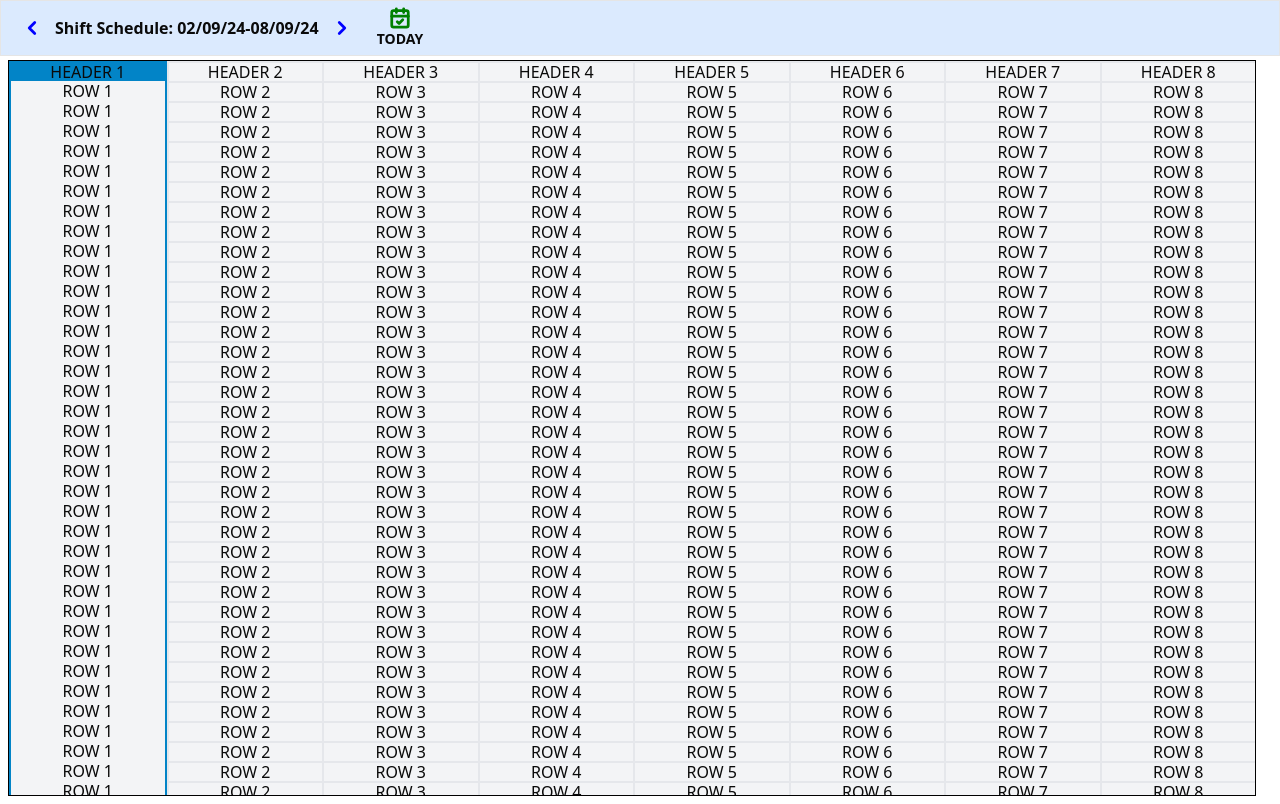
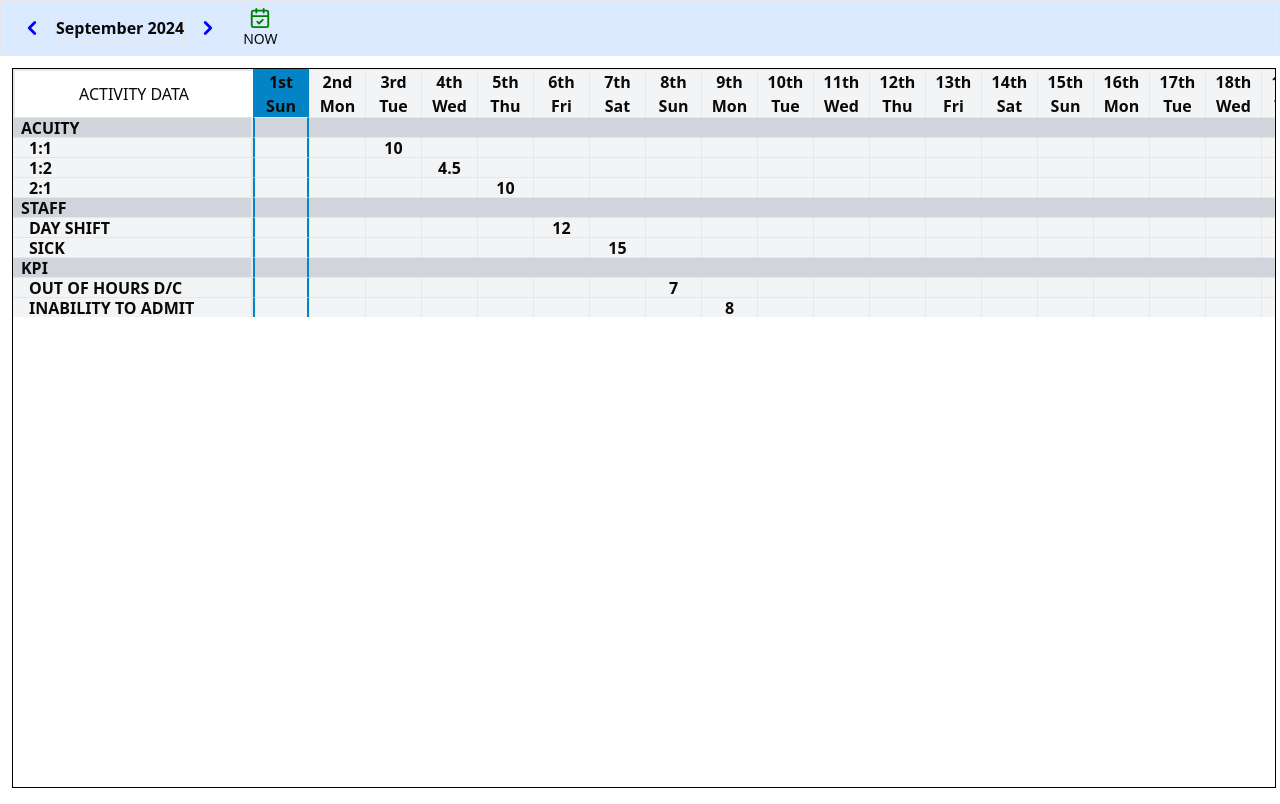
Before and after one commit to cyberblitz/components_examples, a Next.js app: page /schedule in a window 1280 px wide. Built offline with nearby package versions, Linux system fonts and the light colour scheme.

Commit message:
working scrolling and selection

```diff
--- a/app/schedule/components/header_bar.tsx
+++ b/app/schedule/components/header_bar.tsx
@@ -1,42 +1,49 @@
 "use client";
-import { addDays, eachDayOfInterval, format, parseISO, startOfWeek, subDays } from "date-fns";
+import { addMonths, eachDayOfInterval, endOfMonth, format, parseISO, startOfMonth, subMonths } from "date-fns"
 import { Button } from "@/components/ui/button";
 import { CalendarCheck, ChevronLeft, ChevronRight } from "lucide-react";
-import { useState } from "react";
+import { useState, useCallback, useEffect } from "react";
 
-export default function  HeaderBar() {
+type Tprops = {
+    selectedMonth: (datesInMonth: Date[]) => void
 
-    const scheduleToday = parseISO(startOfWeek(new Date(), { weekStartsOn: 1 }).toISOString())
+}
+
+export default function  HeaderBar({selectedMonth}: Tprops) {
+
+    const scheduleToday = parseISO(startOfMonth(new Date()).toISOString())
 
     const [startDate, setStartDate] = useState(scheduleToday)
-    const [selectedDate, setSelectedDate] = useState<string | null>(null);
+    // const [selectedDate, setSelectedDate] = useState<string | null>(null);
 
-    const nextDate = () => setStartDate(addDays(startDate, 7))
+    const nextDate = () => setStartDate(addMonths(startDate, 1))
 
-    const prevDate = () => setStartDate(subDays(startDate, 7))
+    const prevDate = () => setStartDate(subMonths(startDate, 1))
 
     const moveToday = () => setStartDate(scheduleToday)
 
-    const endDate = addDays(startDate, 6)
+    const endDate = endOfMonth(startDate)
 
-    const dates = eachDayOfInterval({ start: startDate, end: endDate });
+    const datesInMonth = eachDayOfInterval({ start: startDate, end: endDate });
 
-    const handleHeaderClick = (date: Date) => selectedDate === date.toISOString() ? setSelectedDate(null) : setSelectedDate(date.toISOString())
+    //const handleHeaderClick = (date: Date) => selectedDate === date.toISOString() ? setSelectedDate(null) : setSelectedDate(date.toISOString())
+
+       useEffect(() => selectedMonth(datesInMonth),[startDate])
 
 
     return (
 
-<div className={`flex flex-row w-full items-center border p-2 bg-blue-100 sticky top-0 h-14`}>
+            <div className={`flex flex-row w-full items-center border p-2 bg-blue-100 sticky top-0 h-14`}>
                 <Button variant={'ghost'} size={'sm'} onClick={prevDate}>
                     <ChevronLeft strokeWidth={3} size={22} color={'blue'} />
                 </Button>
-                <h1 className="font-bold">Shift Schedule: {format(startDate, 'dd/MM/yy')}-{format(endDate, 'dd/MM/yy')}</h1>
+                <h1 className="font-bold min-w-32 border text-center">{format(startDate, 'MMMM yyyy')}</h1>
                 <Button variant={'ghost'} size={'sm'} onClick={nextDate}>
                     <ChevronRight strokeWidth={3} size={22} color={'blue'} />
                 </Button>
                 <Button variant={'ghost'} size={'sm'} onClick={moveToday}>
-                    <div className={`flex flex-col items-center justify-center`}><CalendarCheck strokeWidth={3} size={22} color={'green'} />
-                        <span className={`font-black`}>TODAY</span>
+                    <div className={`flex flex-col items-center justify-center`}><CalendarCheck strokeWidth={2} size={22} color={'green'} />
+                        <span className={``}>NOW</span>
                     </div>
                 </Button>
             </div>
--- a/app/schedule/components/outer_border_highlight_by_row.tsx
+++ b/app/schedule/components/outer_border_highlight_by_row.tsx
@@ -1,79 +1,177 @@
 "use client";
 
 import { cn } from '@/utils/cn';
-import { CalendarCheck, ChevronLeft, ChevronRight } from 'lucide-react';
-import React, { useState } from 'react';
+import React, { useMemo, useState } from 'react';
 import { Button } from '../../../components/ui/button';
+import { format, isEqual, startOfMonth, startOfWeek, toDate } from 'date-fns';
+import HeaderBar from './header_bar';
+
+
+type activityData = {
+    id: number
+    date: string
+    group: string
+    title: string
+    value: string
+}
+
+type activityDataByTitle ={
+    group: string
+    data: activityData[];
+
+
+}
+
+const shifts: activityData[] = [
+    { id: 0, date: '2024-09-03', group: 'ACUITY',   title: "1:1",                   value: '10' },
+    { id: 1, date: '2024-09-04', group: 'ACUITY',   title: "1:2",                   value: '4.5' },
+    { id: 2, date: '2024-09-05', group: 'ACUITY',   title: "2:1",                   value: '10' },
+    { id: 3, date: '2024-09-06', group: 'STAFF',    title: "DAY SHIFT",             value: '12' },
+    { id: 4, date: '2024-09-07', group: 'STAFF',    title: "SICK",                  value: '15' },
+    { id: 5, date: '2024-09-08', group: 'KPI',      title: "OUT OF HOURS D/C",      value: '7' },
+    { id: 6, date: '2024-09-09', group: 'KPI',      title: "INABILITY TO ADMIT",    value: '8' },
+
+    // Add more shift data as needed...
+];
+
+
+const getGroupByGroup = (shifts: activityData[]): activityDataByTitle[] => {
+    return shifts.reduce<activityDataByTitle[]>((acc, item) => {
+      let group = acc.find(r => r.group === item.group);
+      if (!group) {
+        group = { group: item.group, data: [] };
+        acc.push(group);
+      }
+      group.data.push(item);
+      return acc;
+    }, []);
+  };
 
 
 
-//this one creates the grid rendering by column
+
+
+function dateConverter(date: string) {
+
+    const startOfWeek_ = startOfMonth(new Date());
+
+
+    const dateObj = new Date().toLocaleDateString('en-GB').split('/').reverse().join('-');
+
+    // const year = dateObj.getFullYear();
+    // const month = String(dateObj.getMonth() + 1).padStart(2, '0');
+    // const day = String(dateObj.getDate()).padStart(2, '0');
+    // return `${year}-${month}-${day}`;
+}
+
 
 const OuterBorderHighlightByRow = () => {
-    const columns = 8
-    const rows = 50
 
     const [state, setState] = useState({
-        selectedColumn: 0
+        selectedColumn: 0,
+        datesInMonth: [] as Date[],
     });
 
 
-    const headerStyle = `flex items-center justify-center h-5 flex-grow bg-gray-100 cursor-pointer `
-
-    const rowStyle = `flex items-center justify-center h-5 flex-grow bg-gray-100`
+// console.log("getGroupByTitle", getGroupByTitle)
 
 
+    const dateObj = new Date().toLocaleDateString('en-GB').split('/').reverse().join('-');
 
-    const onHeaderClick = (i: number) => {
+    // console.log(dateObj)
 
-        setState((prev) => ({ ...prev, selectedColumn: i, highlightColumn: i >= 0 && true }));
+    const headerStyle = `flex justify-center items-center h-5 flex-grow bg-gray-100 cursor-pointer min-w-14 h-12 z-10`
+    const rowStyle = `flex items-center justify-center h-5 flex-grow bg-gray-100 min-w-14`
 
-    }
+
+    const groupedShifts = useMemo(() => getGroupByGroup(shifts), [shifts]);
 
     return (
+        <>
+            <HeaderBar selectedMonth={(datesInMonth: Date[]) => { setState((prev) => ({ ...prev, datesInMonth })) }} />
 
-        <>
-            <div className={`flex sticky top-0 `}>
+            <div className="w-[calc(100vw-1rem)] h-[calc(100vh-5rem)] m-3 border border-black justify-center items-center overflow-auto">
+                <div className={`flex sticky top-0 z-20 bg-white `}>
 
-                {[...Array(columns)].map((_, i) => (
+                    <div className='flex flex-grow items-center justify-center border-gray-200 border-l-2 border-t-2  min-w-60 h-12  z-20'>
+                            <div className={`  `}>ACTIVITY DATA</div>
+                    </div>
 
-                    <>
-                        <div className={cn(`${headerStyle}`, `${state.selectedColumn === i ? "bg-sky-600  border-t-2 border-l-2 border-r-2 border-sky-600" : "bg-gray-100 border-gray-200 border-l-2 border-t-2 "}`)}
-                            onClick={() => onHeaderClick(i)}>HEADER {i + 1}</div>
-                    </>
+                    {state.datesInMonth.map((dateInMonth, i) => (
 
-                ))}
-
-            </div>
-
-            {[...Array(rows)].map((_, i) => (
-
-                <div className={`flex  `}>
-
-                    {[...Array(columns)].map((_, i) => (
-
-                        <>
-                            <div className={cn(`${rowStyle}`, `${state.selectedColumn === i ? "border-sky-600 border-l-2 border-r-2 border-t-gray-200" : "border-gray-200 border-l-2 border-t-2"}`)}
-                                onClick={() => {}}>ROW {i + 1}</div>
-                        </>
+                        <div className={cn(headerStyle, state.selectedColumn === i
+                            ? "bg-sky-600 border-t-2 border-l-2 border-r-2 border-sky-600"
+                            : "bg-gray-100 border-gray-200 border-l border-t ")}
+                            onClick={() => setState((prev) => ({ ...prev, selectedColumn: i, highlightColumn: i >= 0 && true }))}>
+                            <div className={`flex-col `}>
+                                <p className={`text-center font-bold`}>{format(dateInMonth, "do")}</p>
+                                <p className={`text-center font-semibold`}>{format(dateInMonth, "iii")}</p>
+                            </div>
+                        </div>
 
                     ))}
 
                 </div>
 
-            ))}
+                {groupedShifts.map((item, i) => (
+                    <>
+                    <div className={`flex`}>
+                        <div className={`flex min-w-60  h-5 border-t border-r-2 border-gray-200 items-center pl-2 sticky left-0 bg-gray-300 z-10`}>
+                            <p className={`font-semibold`}>{item.group}</p>
+                        </div>
 
-            <div className={`flex  `}>
+                        {state.datesInMonth.map((_, i) => (
+                            <>
+                                <div className={cn(`${rowStyle} bg-gray-300`, `${state.selectedColumn === i ? "border-sky-600 border-l-2 border-r-2 border-t-gray-200 border-t" : "border-t-gray-200   border-t "}`)}
+                                    onClick={() => { }}></div>
+                            </>
+                        ))}
 
-                {[...Array(columns)].map((_, i) => (
+                    </div>
 
-                    <div className={cn(`${rowStyle}`, `${state.selectedColumn === i ? "border-sky-600 border-l-2 border-r-2 border-b-2 border-t-gray-200" : "border-gray-200 border-l-2 border-t-2"}`)}
-                        onClick={() => {}}>ROW {i + 1}</div>
+             {item.data.map((item, i) => (
+
+                 <div className={`flex`}>
+
+                    <div className={`flex min-w-60 flex-grow  h-5 border-t border-r-2 border-gray-200 items-center pl-2 sticky left-0 bg-gray-100 z-10`}>
+                            <p className={`font-semibold pl-2`}>{item.title}</p>
+                    </div>
+
+
+                    {state.datesInMonth.map((dateInMonth, i) => (
+                            <>
+                                <div className={cn(`${rowStyle} hover:bg-sky-100 cursor-pointer`, `${state.selectedColumn === i ? "border-sky-600 border-l-2 border-r-2 border-t-gray-200 border-t" : "border-gray-200 border-l border-t  "}`)}
+                                    onClick={() => { }}>
+
+                                      {format(toDate(item.date),"yyyy-MM-dd") === format(dateInMonth, "yyyy-MM-dd")  ?
+                                      <p className={`text-center font-semibold`}>{item.value}</p> :
+                                      <p className={`text-center font-semibold`}></p>}
+
+
+                                    </div>
+                            </>
+                        ))}
+
+                 </div>
+
+
+
+             ))}
+
+</>
 
                 ))}
 
+                {/* <div className={`flex`}>
+                    <div className={`min-w-40  h-5 border-b border-gray-200`}>title</div>
+                        {state.datesInMonth.map((_, i) => (
+
+                                <div className={cn(`${rowStyle}`, `${state.selectedColumn === i ? "border-sky-600 border-l-2 border-r-2 border-b-2 border-t-gray-200" : "border-gray-200 border-l-2 border-t-2"}`)}
+                                onClick={() => {}}>000{i + 1}</div>
+                        ))}
+            </div> */}
+
             </div>
-
         </>
     )
 };
--- a/app/schedule/page.tsx
+++ b/app/schedule/page.tsx
@@ -1,22 +1,11 @@
-
-
-import HeaderBar from "./components/header_bar";
 import OuterBorderHighlightByRow from "./components/outer_border_highlight_by_row";
-import { useState } from "react";
 
 export default function Schedule() {
 
-
-
-    return (
+ return (
         <div className="flex flex-col w-full">
 
-
-                <HeaderBar />
-
-            <div className="w-[calc(100vw-2rem)] h-[calc(100vh-4rem)] m-2  border border-black justify-center items-center overflow-y-scroll">
                 <OuterBorderHighlightByRow />
-            </div>
 
         </div>
     )
```
Also changed, not shown: js_examples/useReducer.tsx (added, +32 -0 lines).
